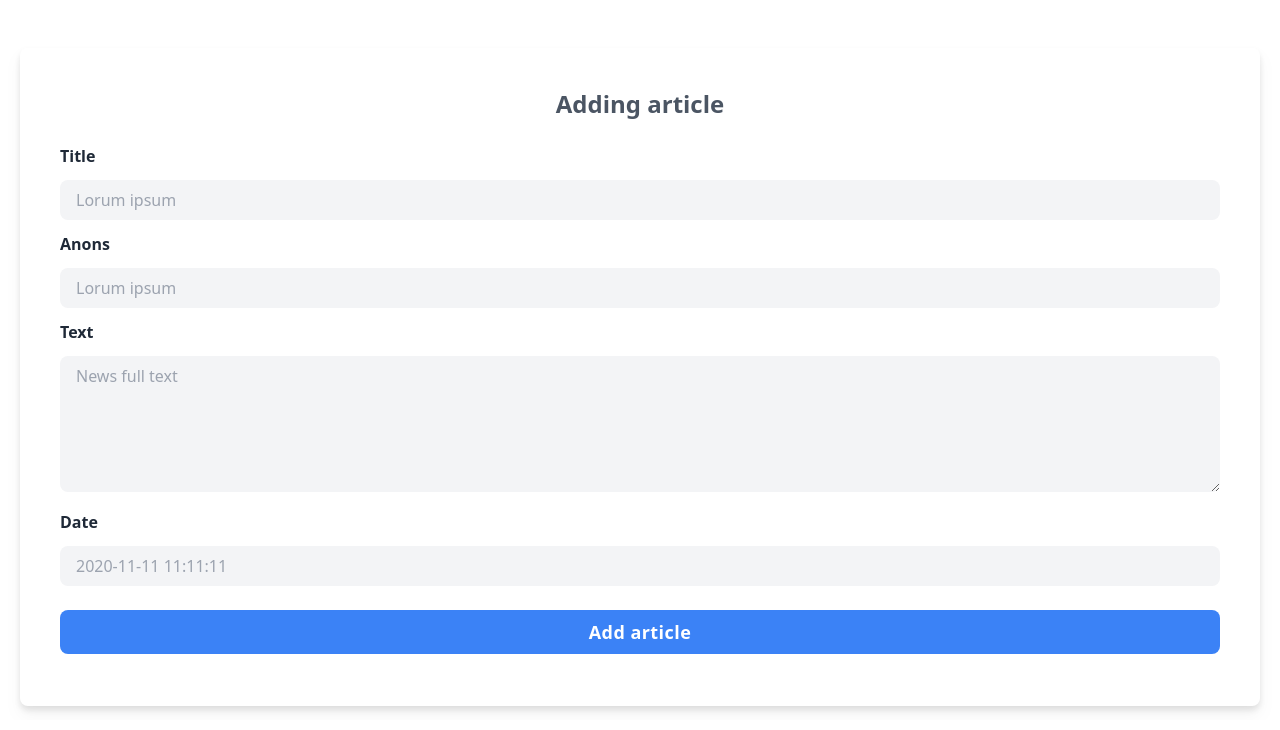
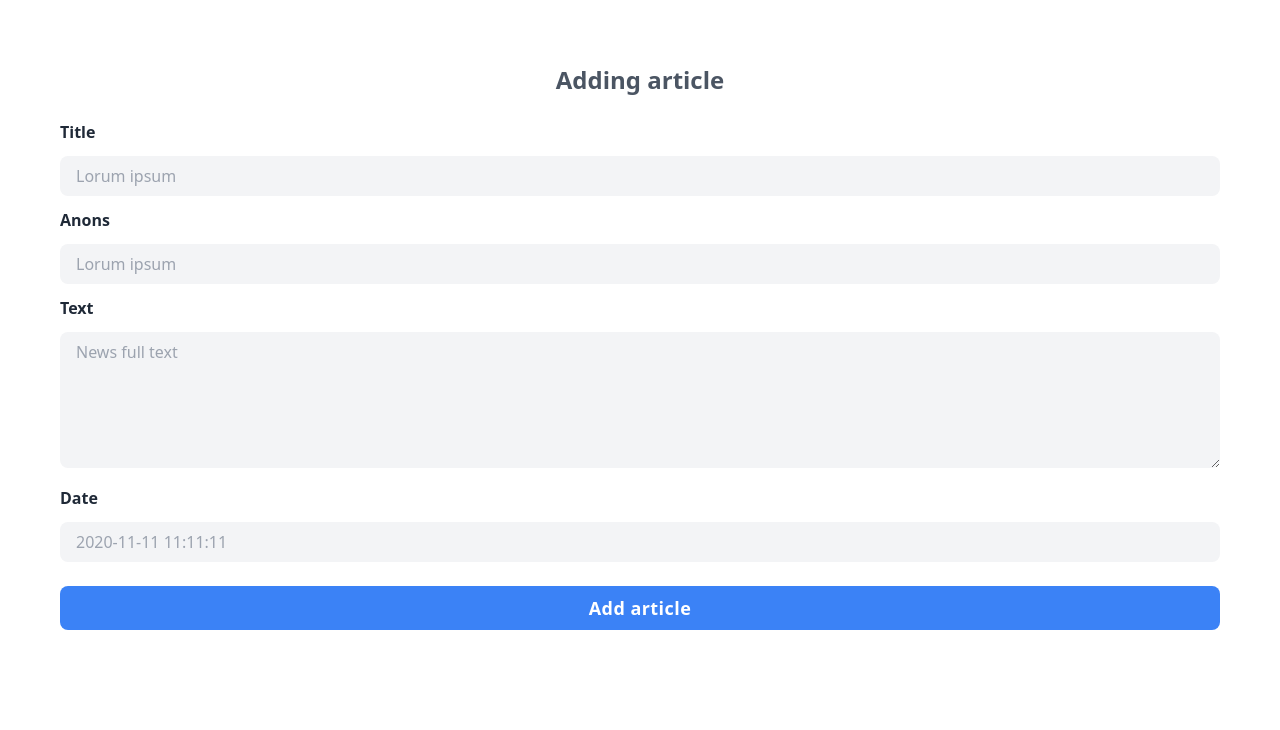
Before and after one commit to zhekazuev/itproger-learning-django, a Django app: page /news/create in a window 1280 px wide. Shown: the part 80-810 px from the top of the page. Run offline with Django 3.2, Linux system fonts and the light colour scheme; style sheets or scripts are compiled from the project's sources.

Commit message:
delete paddings and shadows

```diff
--- a/src/news/templates/news/create.html
+++ b/src/news/templates/news/create.html
@@ -3,8 +3,8 @@
 {% block title %}Form for adding Article{% endblock title %}
 
 {% block content %}
-<div class="container px-5 pt-12 mx-auto">
-    <form class="bg-white p-10 rounded-lg drop-shadow-lg min-w-full" method="post">
+<div class="container px-5 pt-6 pb-12 mx-auto">
+    <form class="bg-white p-10 rounded-lg min-w-full" method="post">
         {% csrf_token %}
         <h1 class="text-center text-2xl mb-6 text-gray-600 font-bold font-sans">Adding article</h1>
         <div>
```
